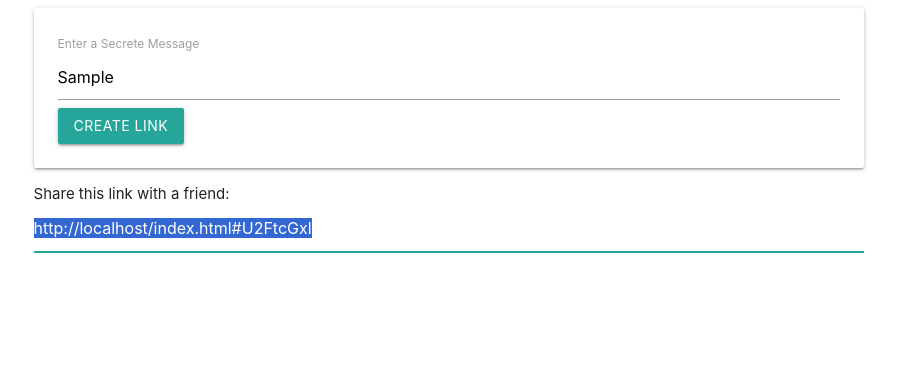
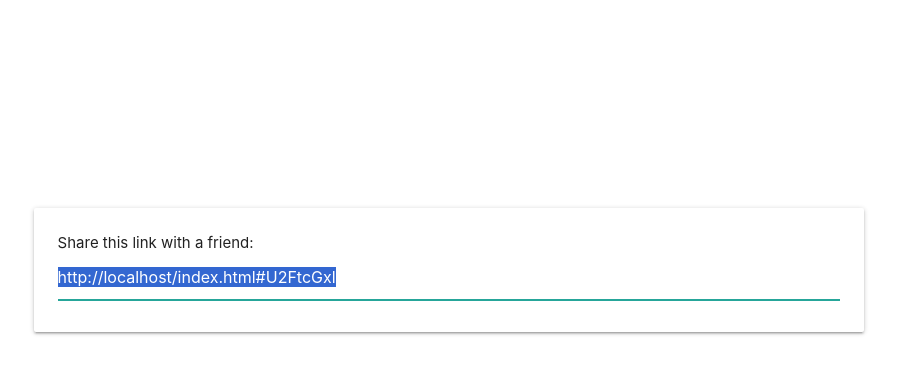
Before and after one commit to FarniaEmami/secrete-message-sharing, a plain HTML site: page index.html in a window 1280 px wide. Both pictures are taken after typing "Sample" into the empty fields and a click on the button "CREATE LINK". Shown: the whole page, without its empty margins (191-1088 px from the left). Drawn offline with nearby package versions, Linux system fonts and the light colour scheme.

Commit message:
toggling elements visibility
Signed-off-by: Farnia Emani <farnia.emami@babelforce.com>

```diff
--- a/index.html
+++ b/index.html
@@ -2,11 +2,16 @@
 <html>
     <head>
         <link rel="stylesheet" href="https://cdnjs.cloudflare.com/ajax/libs/materialize/1.0.0/css/materialize.min.css"/>
+        <style>
+            .row {
+                margin-top: 25vh;
+            }
+        </style>
     </head>
     <body>
         <div class="row">
             <div class="col s8 offset-s2">
-                <div class="card-panel">
+                <div id="message-form" class="card-panel">
                     <form>
                         <label>Enter a Secrete Message</label>
                         <input id="message-input"/>
@@ -14,9 +19,11 @@
                     </form>
                 </div>
 
-                <div>
-                    Share this link with a friend:
-                    <input id="link-input"/>
+                <div id="link-form" class="card-panel hide">
+                    <div>
+                        Share this link with a friend:
+                        <input id="link-input"/>
+                    </div>
                 </div>
             </div>
         </div>
--- a/index.js
+++ b/index.js
@@ -1,5 +1,8 @@
 document.querySelector('form').addEventListener('submit', event => {
     event.preventDefault()
+
+    document.querySelector('#message-form').classList.add('hide')
+    document.querySelector('#link-form').classList.remove('hide')
 
     const messageInput = document.querySelector('#message-input')
     const encrypted = btoa(messageInput.value)
```
